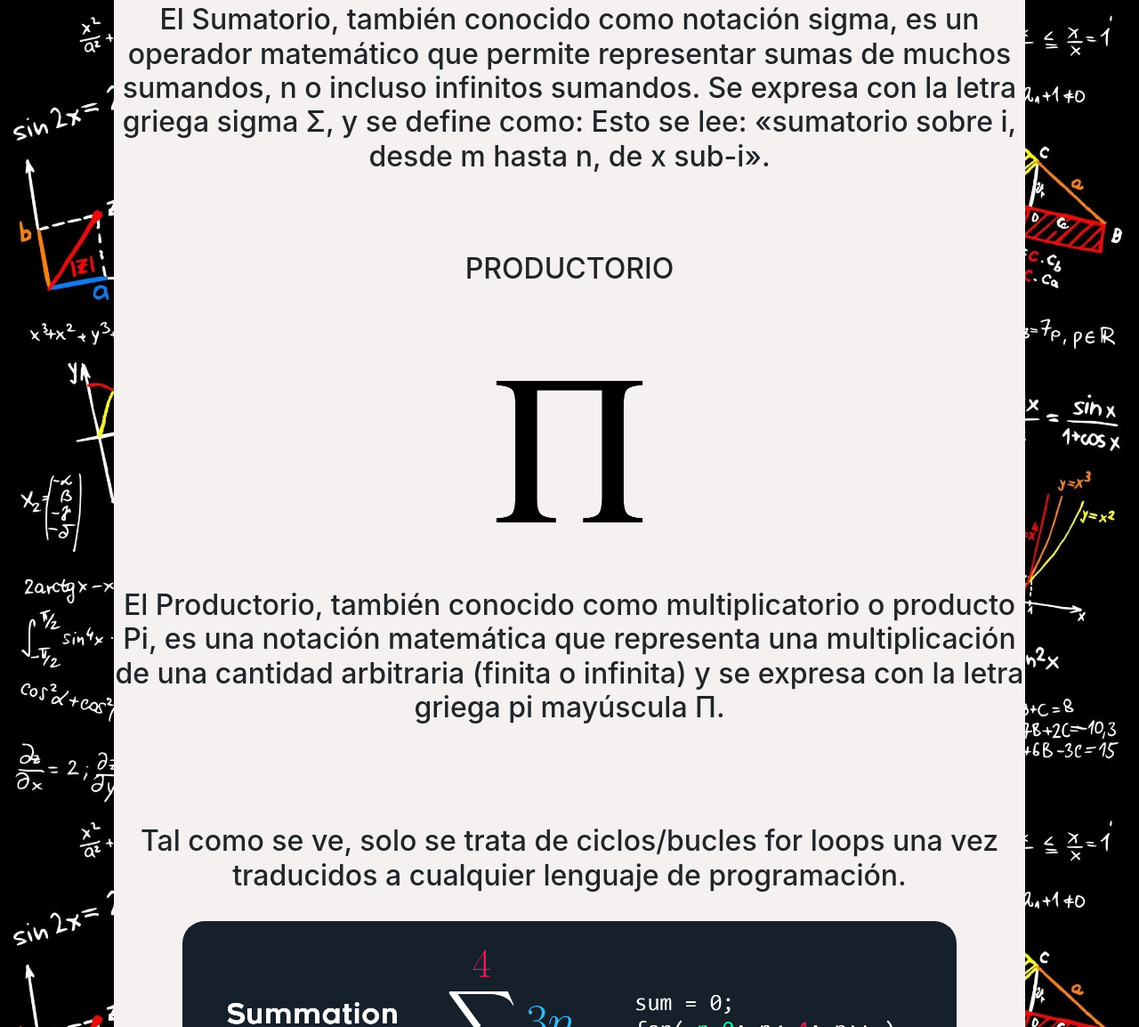
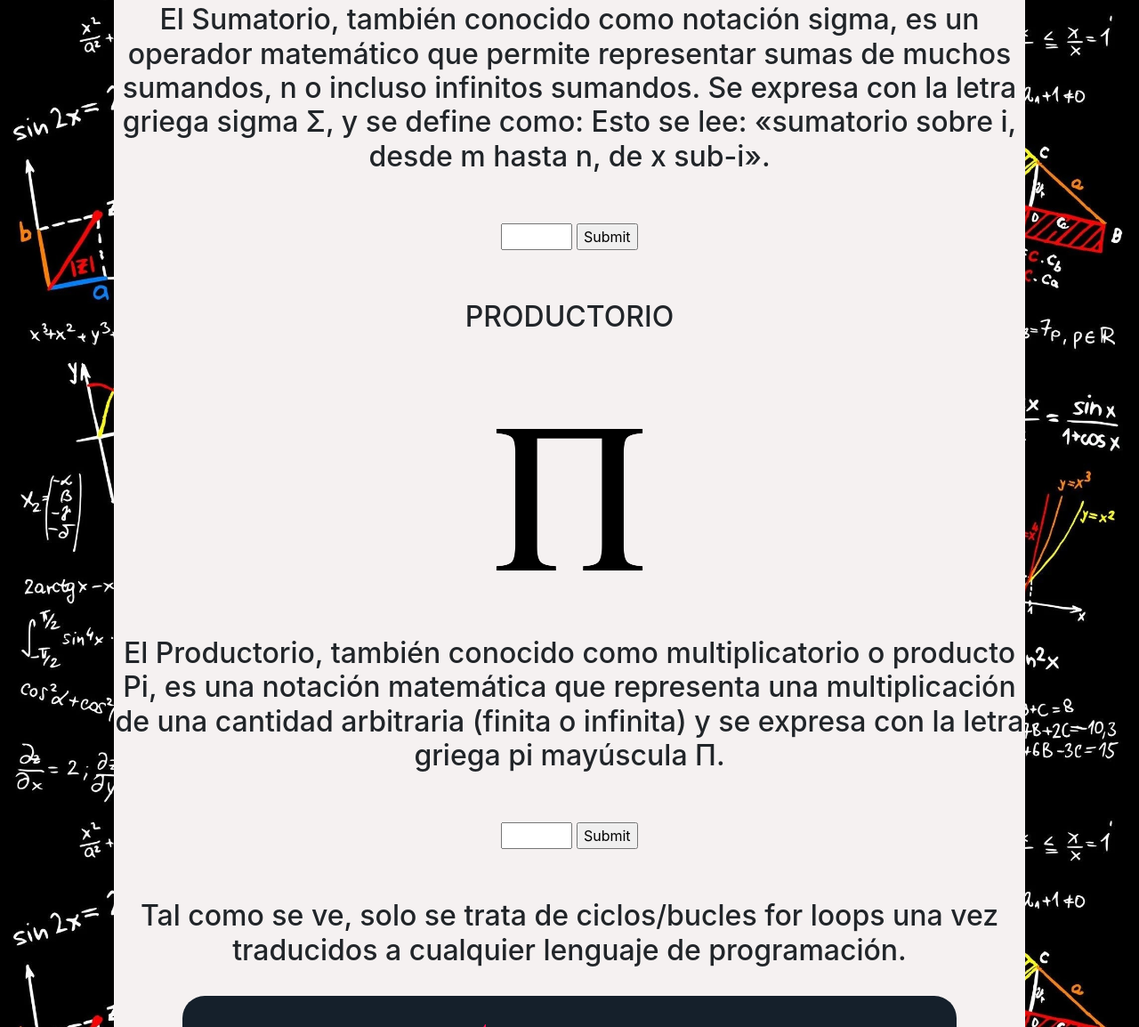
Before and after one commit to pablowaller/aritmeticaconjavascript, a plain HTML site: page index.html in a window 1280 px wide. Shown: the part 563-1717 px from the top of the page at 89% size. Drawn offline with nearby package versions, Linux system fonts and the light colour scheme.

Commit message:
Add files via upload

```diff
--- a/index.html
+++ b/index.html
@@ -29,6 +29,10 @@
             letra griega sigma Σ, y se define como: Esto se lee: «sumatorio sobre i, desde m hasta n, de x
             sub-i».</h2>
         <br>
+        <br>
+        <input type="number" min='0' style="width: 5em" id="number1">
+        <input type="submit" id="boton1" onclick="sumatorioSigma()">
+        <br>
         <div id="res1">
             <h2></h2>
         </div>
@@ -42,6 +46,9 @@
             es una notación matemática que representa una multiplicación de una cantidad arbitraria (finita
             o infinita) y se expresa con la letra griega pi mayúscula Π.</h2>
         <br>
+        <br>
+        <input type="number" min='0' style="width: 5em" id="number2">
+        <input type="submit" id="boton2" onclick="productorioPi()">
         <br>
         <div id="res2">
             <h2></h2>
@@ -86,7 +93,7 @@
         <br>
         <h2>Ingrese una posición y le dirá a cuál número de la sucesión de Fibonacci corresponde.</h2>
         <br>
-        <input type="number" min='0' style="width: 5em" id="number">
+        <input type="number" min='0' style="width: 5em" id="number3">
         <input type="submit" id="boton3" onclick="sucesionDeFibonacci()">
         <br>
         <br>
--- a/js/calculos.js
+++ b/js/calculos.js
@@ -1,6 +1,13 @@
 /// Sumatorio
 
-function sumatorio() {
+function sumatorioSigma() {
+
+    const num1 = document.getElementById("number1").value
+
+    if (!num1) {
+        alert("Debe ingresar un valor.");
+        return false
+    }
 
     let sum = 0;
 
@@ -8,11 +15,21 @@ function sumatorio() {
         sum += 3 * n;
         return sum
     }
+
+
+    $('#res1').html
 }
 
 /// Productorio
 
-function productorio() {
+function productorioPi() {
+
+    const num2 = document.getElementById("number2").value
+
+    if (!num2) {
+        alert("Debe ingresar un valor.");
+        return false
+    }
 
     let prod = 1;
 
@@ -20,15 +37,18 @@ function productorio() {
         prod *= 2 * n;
         console.log(prod)
     }
+
+
+    $('#res2').html
 }
 
 /// Sucesion de Fibonacci
 
 function sucesionDeFibonacci() {
 
-    const num = document.getElementById("number").value
+    const num3 = document.getElementById("number3").value
 
-    if (!num) {
+    if (!num3) {
         alert("Debe ingresar un valor.");
         return false
     }
@@ -44,15 +64,14 @@ function sucesionDeFibonacci() {
             return fib(n - 1) + fib(n - 2);
         }
 
-        $('#res3').html(`<h2 style='color: #064A86;'>La posición ${num} se trata del número ${fib(num)} de la sucesión.</h2>`)
+        $('#res3').html(`<h2 style='color: #064A86;'>La posición ${num3} se trata del número ${fib(num3)} de la sucesión.</h2>`)
     }
 };
 
 // Algoritmo para la funcionalidad del input type number en dispositivos móviles
 
-if(/iPad|iPhone|iPod/.test(navigator.userAgent) && !window.MSStream)
-{
+if (/iPad|iPhone|iPod/.test(navigator.userAgent) && !window.MSStream) {
     var inputs = document.querySelectorAll('input[type="number"]');
-    for(var i = inputs.length; i--;)
+    for (var i = inputs.length; i--;)
         inputs[i].setAttribute('pattern', '\\d*');
 }
```
